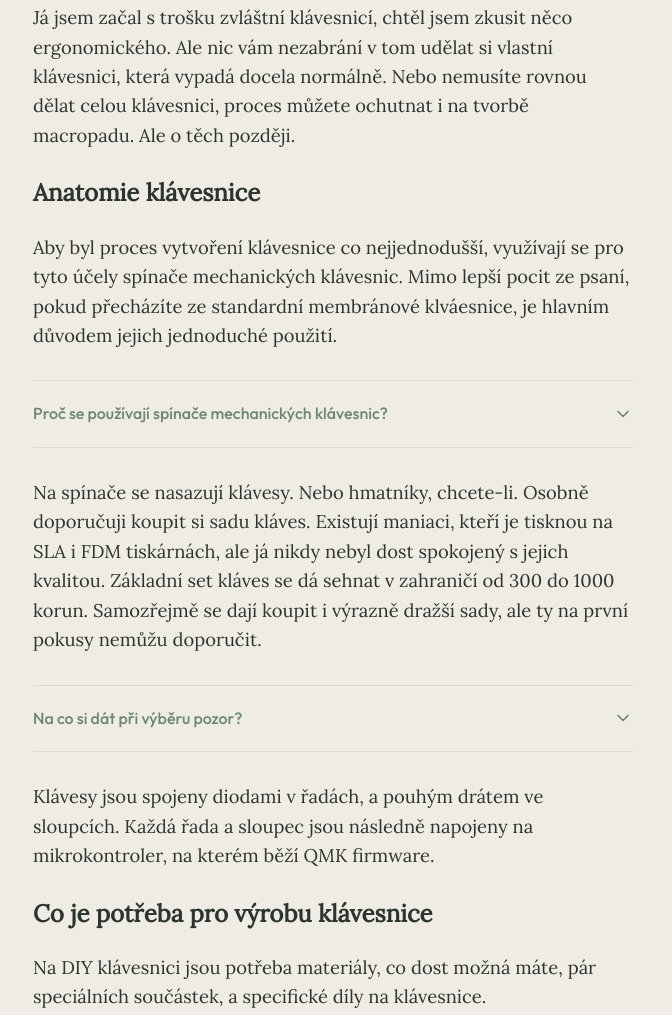
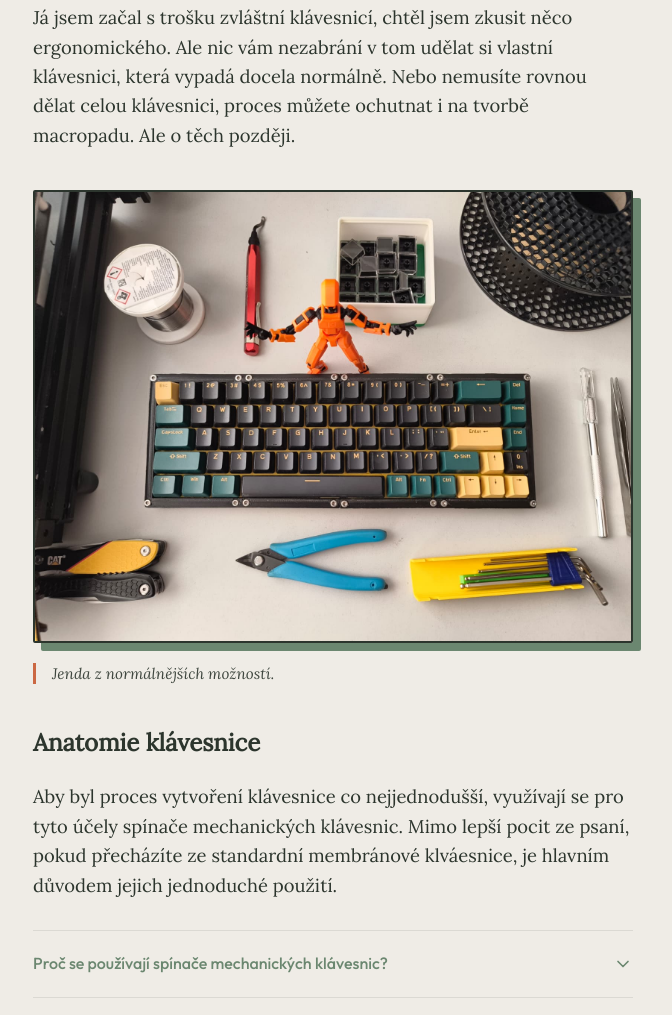
Before and after one commit to sch3fr/sch3fr.github.io, a plain HTML site: page pages/keyboards.html in a window 1280 px wide. Shown: the part 1301-2316 px from the top of the page, without its empty margins (307-979 px from the left). Drawn offline with Linux system fonts and the light colour scheme.

Commit message:
added image, fixed typo

```diff
--- a/pages/keyboards.html
+++ b/pages/keyboards.html
@@ -319,6 +319,41 @@
             font-style: italic;
             margin: 0;
         }
+
+        /* --- INLINE EDITORIAL IMAGE --- */
+        .editorial-image {
+            margin: 40px 0;
+            /* Gives the image plenty of breathing room from the text */
+            padding: 0;
+            display: flex;
+            flex-direction: column;
+        }
+
+        .editorial-image img {
+            /* The Responsive Magic */
+            max-width: 100%;
+            height: auto;
+            display: block;
+
+            /* The Mid-Century Aesthetic */
+            border: 2px solid var(--ink);
+            box-shadow: 8px 8px 0px var(--sage);
+            border-radius: 2px;
+        }
+
+        .editorial-image figcaption {
+            margin-top: 20px;
+            font-family: 'Lora', Georgia, serif;
+            font-style: italic;
+            font-size: 0.95rem;
+            line-height: 1.4;
+            color: var(--ink);
+
+            /* Adds a nice editorial accent line next to the caption */
+            padding-left: 16px;
+            border-left: 3px solid var(--terracotta);
+            opacity: 0.9;
+        }
     </style>
 </head>
 
@@ -348,9 +383,20 @@
                 investice.
             </p>
             <p>Já jsem začal s trošku zvláštní klávesnicí, chtěl jsem zkusit něco ergonomického. Ale nic vám nezabrání
-                v tom udělat si vlastní klávesnici, která vypadá docela normálně. Nebo nemusíte rovnou dělat celou klávesnici,
+                v tom udělat si vlastní klávesnici, která vypadá docela normálně. Nebo nemusíte rovnou dělat celou
+                klávesnici,
                 proces můžete ochutnat i na tvorbě macropadu. Ale o těch později.
             </p>
+            <figure class="editorial-image">
+                <!-- The Image -->
+                <img src="/images/qr-keeb-article/dumbo65.jpeg" alt="Jenda z normálnějších možností">
+
+                <!-- The Bilingual Caption -->
+                <figcaption>
+                    <span class="cs">Jenda z normálnějších možností.</span>
+                    <span class="en">A detailed look at the stage during the afternoon keynote.</span>
+                </figcaption>
+            </figure>
             <!--Prostor na obrázky-->
             <h2>Anatomie klávesnice</h2>
 
@@ -420,8 +466,7 @@
                 "mechanical keyboard keycaps".
             </p>
             <p>⚠️ Ujistětě se, že spínače i klávesy jsou cherry-mx kompatibilní, tzn. spínače mají navrchu křížek,
-                klávesy
-                majít křížek zespodu.
+                klávesy mají křížek zespodu.
             </p>
 
 
@@ -444,8 +489,7 @@
                 <div class="carousel-track" id="gallery-track">
                     <!-- Slide 1 -->
                     <div class="carousel-slide">
-                        <img src="/images/qr-keeb-article/split79.jpeg"
-                            alt="split79">
+                        <img src="/images/qr-keeb-article/split79.jpeg" alt="split79">
                         <div class="slide-caption">
                             <p class="cs">Chcete rozdělit klávesnici vejpůl?.</p>
                             <p class="en">Do you like your keyboards split?.</p>
@@ -454,8 +498,7 @@
 
                     <!-- Slide 2 -->
                     <div class="carousel-slide">
-                        <img src="/images/qr-keeb-article/batoid.jpg"
-                            alt="Batoid">
+                        <img src="/images/qr-keeb-article/batoid.jpg" alt="Batoid">
                         <div class="slide-caption">
                             <p class="cs">Co takhle zahodit půlku tlačítek?</p>
                             <p class="en">How about removing half of the keys?</p>
@@ -464,8 +507,7 @@
 
                     <!-- Slide 3 -->
                     <div class="carousel-slide">
-                        <img src="/images/qr-keeb-article/void40.jpg"
-                            alt="void40">
+                        <img src="/images/qr-keeb-article/void40.jpg" alt="void40">
                         <div class="slide-caption">
                             <p class="cs">Co kdybychom seřadili klávesy přímo pod sebe?</p>
                             <p class="en">Or we could stack the keys in a perfect grid.</p>
@@ -473,8 +515,7 @@
                     </div>
 
                     <div class="carousel-slide">
-                        <img src="/images/qr-keeb-article/v4n.jpg"
-                            alt="v4n4g0n clone">
+                        <img src="/images/qr-keeb-article/v4n.jpg" alt="v4n4g0n clone">
                         <div class="slide-caption">
                             <p class="cs">Je libo mini gaming klávesnici, která nechá spoustu místa pro myš?</p>
                             <p class="en">Can I offer you a mini gaming keeb, that leaves a lot of mousing space?.</p>
@@ -482,8 +523,7 @@
                     </div>
 
                     <div class="carousel-slide">
-                        <img src="/images/qr-keeb-article/dactyl.jpg"
-                            alt="Dactyl manuform">
+                        <img src="/images/qr-keeb-article/dactyl.jpg" alt="Dactyl manuform">
                         <div class="slide-caption">
                             <p class="cs">Nebo něco zcela exotického?</p>
                             <p class="en">Or would you like something more exotic?.</p>
```
Also changed, not shown: images/qr-keeb-article/dumbo65.jpeg (added).
